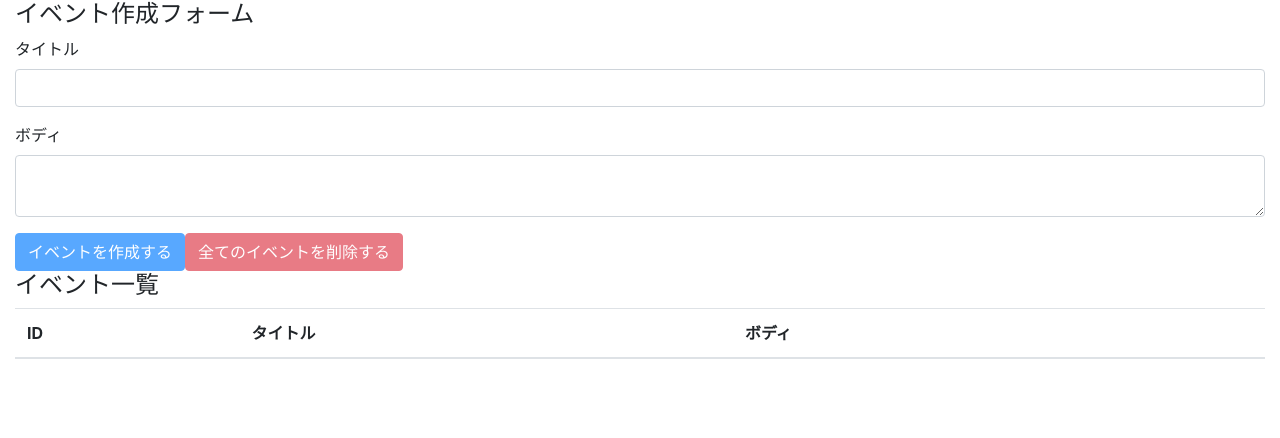
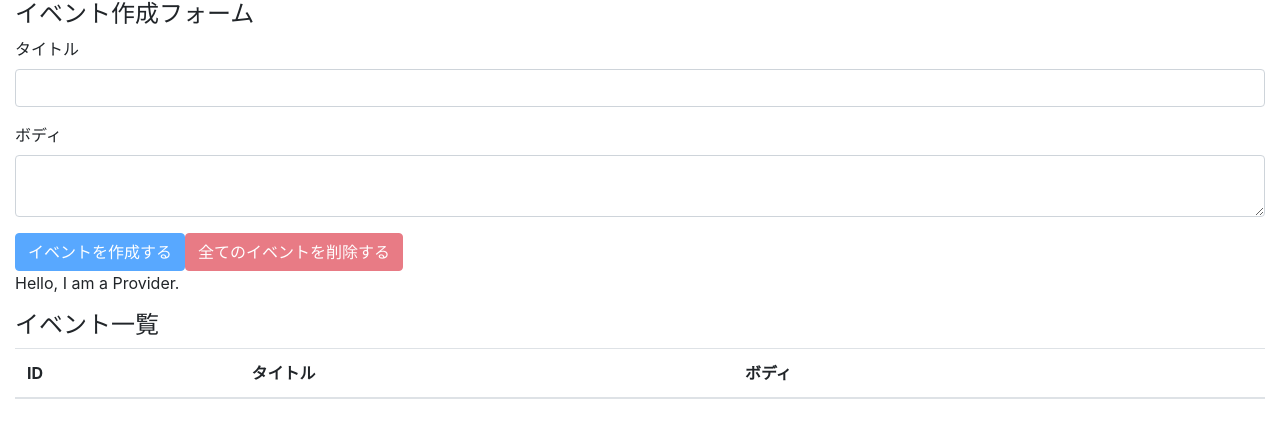
Before and after one commit to fuku8/react-hooks-101, a React (Create React App) app: page / in a window 1280 px wide. Shown: the top 438 px of the page. Built offline with nearby package versions, Linux system fonts and the light colour scheme.

Commit message:
setup react context provider

```diff
--- a/src/components/App.js
+++ b/src/components/App.js
@@ -4,18 +4,21 @@ import 'bootstrap/dist/css/bootstrap.min.css'
 
 import EventForm from './EventForm'
 import Events from './Events'
-
+import AppContext from '../contexts/AppContext'
 import reducer from '../reducers'
 
+console.log({AppContext})
 const  App = () => {
   const [state, dispatch] = useReducer(reducer, [])
   // console.log(state, ' in App.js')
 
   return (
-    <div className="container-fluid">
-      <EventForm  state={state} dispatch={dispatch} />
-      <Events  state={state} dispatch={dispatch} />
-    </div>
+    <AppContext.Provider value={'Hello, I am a Provider.'} >
+      <div className="container-fluid">
+        <EventForm  state={state} dispatch={dispatch} />
+        <Events  state={state} dispatch={dispatch} />
+      </div>
+    </AppContext.Provider>
   )
 }
 
--- a/src/components/Event.js
+++ b/src/components/Event.js
@@ -1,6 +1,6 @@
 import React from 'react'
 
-import { DELETE_EVENT } from './actions'
+import { DELETE_EVENT } from '../actions'
 
 const Event = ({ dispatch, event }) => {
     const id =event.id
--- a/src/components/Events.js
+++ b/src/components/Events.js
@@ -1,10 +1,14 @@
-import React from 'react'
+import React, { useContext } from 'react'
 
 import Event from './Event'
+import AppContext from '../contexts/AppContext'
 
 const Events = ({ state, dispatch }) => {
+    const value = useContext(AppContext)
     return (
         <>
+            <div><p>{value}</p></div>
+
             <h4>イベント一覧</h4>
             <table className="table table-hover">
                 <thead>
--- a/src/contexts/AppContext.js
+++ b/src/contexts/AppContext.js
@@ -0,0 +1,5 @@
+import { createContext } from 'react'
+
+const AppContext = createContext()
+
+export default AppContext
```
